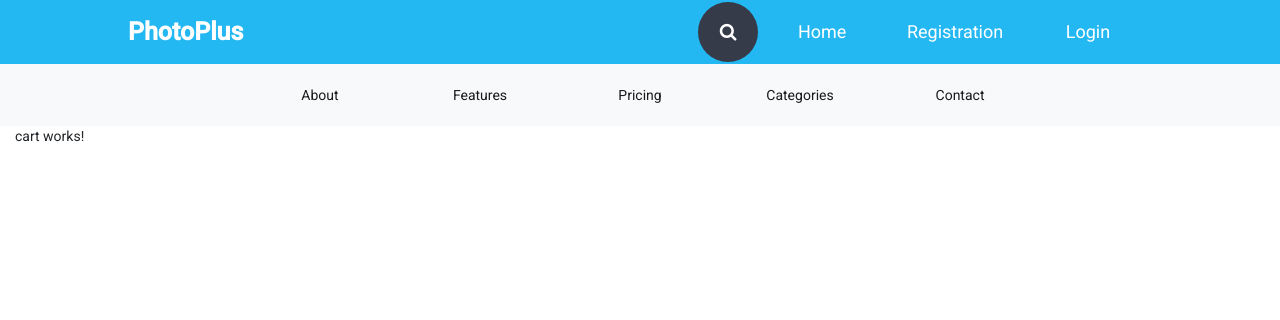
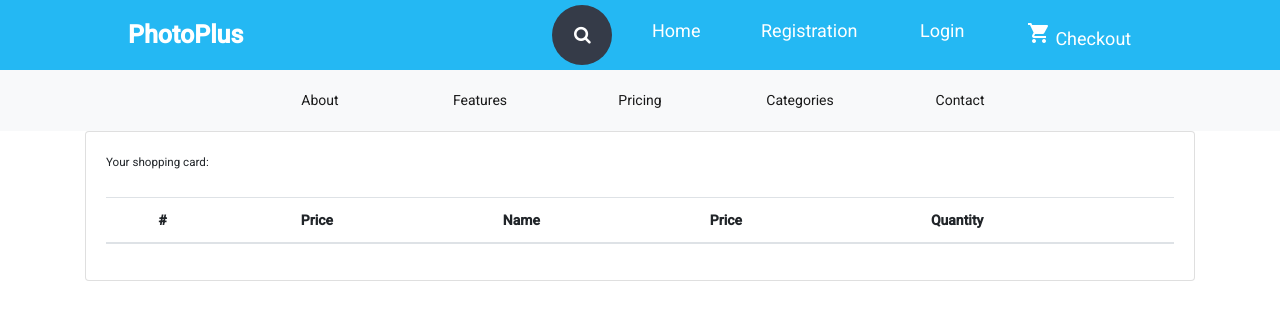
Before and after one commit to latusikl/PhotoPlus, an Angular app in the folder PhotoPlusFrontend/PhotoPlus/: page /cart in a window 1280 px wide. Shown: the top 320 px of the page. Built offline with nearby package versions, Linux system fonts and the light colour scheme; a web font is replaced by a local one.

Commit message:
added basic card

```diff
--- a/PhotoPlusFrontend/PhotoPlus/src/app/app.component.html
+++ b/PhotoPlusFrontend/PhotoPlus/src/app/app.component.html
@@ -13,6 +13,11 @@
         <li class="darkenDiv" href="#" routerLink="/"><a class="nav-link">Home</a></li>
         <li class="darkenDiv" href="#" routerLink="/registration"><a class="nav-link">Registration</a></li>
         <li class="darkenDiv" href="#" routerLink="/login"><a class="nav-link">Login</a></li>
+        <li class="darkenDiv" href="#" routerLink="/cart">
+          <a class="nav-link">
+            <i class="material-icons">shopping_cart</i> Checkout
+          </a>
+        </li>
       </ul>
     </div>
   </nav>
--- a/PhotoPlusFrontend/PhotoPlus/src/app/cart/cart.component.html
+++ b/PhotoPlusFrontend/PhotoPlus/src/app/cart/cart.component.html
@@ -1 +1,40 @@
-<p>cart works!</p>
+
+<div class="container">
+  <div class="card">
+    <div class="card-body">
+      <h5 class="header">Your shopping card:</h5>
+      <table class="table table-striped">
+        <thead>
+        <tr>
+          <th scope="col">#</th>
+          <th scope="col" name="image">Price</th>
+          <th scope="col" name="name" >Name</th>
+          <th scope="col" name="price">Price</th>
+          <th scope="col" name="quantity">Quantity</th>
+          <th scope="col" name="remove"></th>
+        </tr>
+        </thead>
+        <tbody>
+        <tr *ngFor="let item of items">
+          <td></td>
+          <td>
+            <img class="image" [src]="item[0].imagesUrl[0]">
+          </td>
+          <td>
+            <ngb-highlight [result]="item[0].name"></ngb-highlight>
+          </td>
+          <td>
+            <ngb-highlight [result]="item[0].price"></ngb-highlight>
+          </td>
+          <td>
+            <input type="number" value="{{item[1]}}" min="0" max="10" step="1"/>
+          </td>
+          <td>
+            <button type="button" class="btn btn-danger">Remove</button>
+          </td>
+        </tr>
+        </tbody>
+      </table>
+    </div>
+  </div>
+</div>
--- a/PhotoPlusFrontend/PhotoPlus/src/app/cart/cart.component.scss
+++ b/PhotoPlusFrontend/PhotoPlus/src/app/cart/cart.component.scss
@@ -0,0 +1,18 @@
+.image{
+  height: 5rem;
+  max-width: 100%;
+  margin: 0 auto;
+}
+
+table {
+  counter-reset: no -1;
+  text-align: center;
+  margin-top: 25px;
+}
+
+table tr {
+  counter-increment: row-num;
+}
+table tr td:first-child::before {
+    content: counter(row-num) ". ";
+}
--- a/PhotoPlusFrontend/PhotoPlus/src/app/cart/cart.component.ts
+++ b/PhotoPlusFrontend/PhotoPlus/src/app/cart/cart.component.ts
@@ -1,4 +1,6 @@
 import { Component, OnInit } from '@angular/core';
+import { CartService } from '../services/cart/cart.service';
+import { Product } from '../models/product/product';
 
 @Component({
   selector: 'app-cart',
@@ -7,9 +9,12 @@ import { Component, OnInit } from '@angular/core';
 })
 export class CartComponent implements OnInit {
 
-  constructor() { }
+  items: [Product, number][];
+
+  constructor(private cartService: CartService ) {}
 
   ngOnInit(): void {
+    this.items = this.cartService.getItems();
   }
 
 }
--- a/PhotoPlusFrontend/PhotoPlus/src/app/services/cart/cart.service.ts
+++ b/PhotoPlusFrontend/PhotoPlus/src/app/services/cart/cart.service.ts
@@ -5,13 +5,29 @@ import { Product } from 'src/app/models/product/product';
   providedIn: 'root'
 })
 export class CartService {
+  //items with quantity
+  items: [Product, number][];
 
-  items: Product[] = new Array<Product>();
-
-  constructor() { }
+  constructor() {
+    this.items = localStorage.getItem('items') ? JSON.parse(localStorage.getItem('items')) : [];
+  }
 
   addToCart(product: Product) {
-    this.items.push(product);
+    const index = this.items.findIndex(it => it[0].code == product.code);
+    if (index > -1) {
+      this.items[index][1]++;
+    } else {
+      this.items.push([product, 1]);
+    }
+    this.save();
+  }
+
+  deleteFromCart(product: Product) {
+    const index = this.items.findIndex(it => it[0].code == product.code);
+    if (index > -1) {
+      this.items.splice(index, 1);
+    }
+    this.save();
   }
 
   getItems() {
@@ -19,7 +35,12 @@ export class CartService {
   }
 
   clearCart() {
-    this.items = new Array<Product>();
+    this.items = new Array<[Product, number]>();
+    this.save();
+  }
+
+  save() {
+    localStorage.setItem('items', JSON.stringify(this.items));
   }
 
 
```
